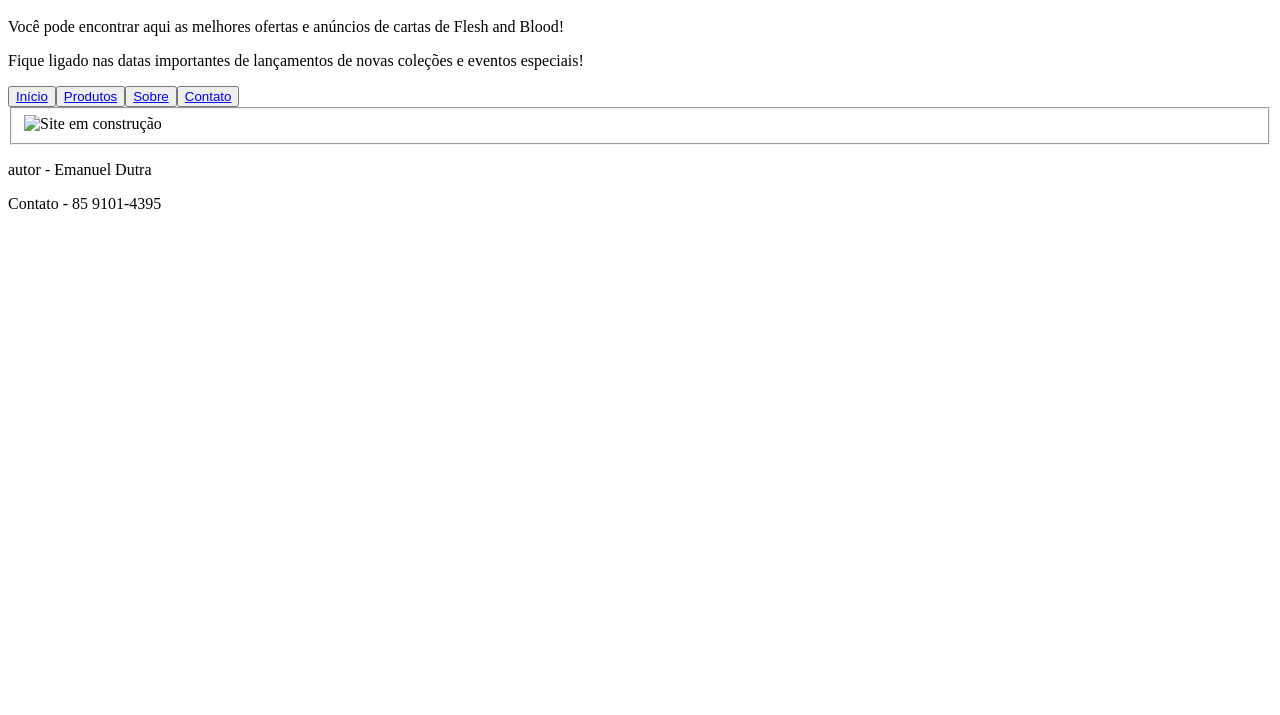
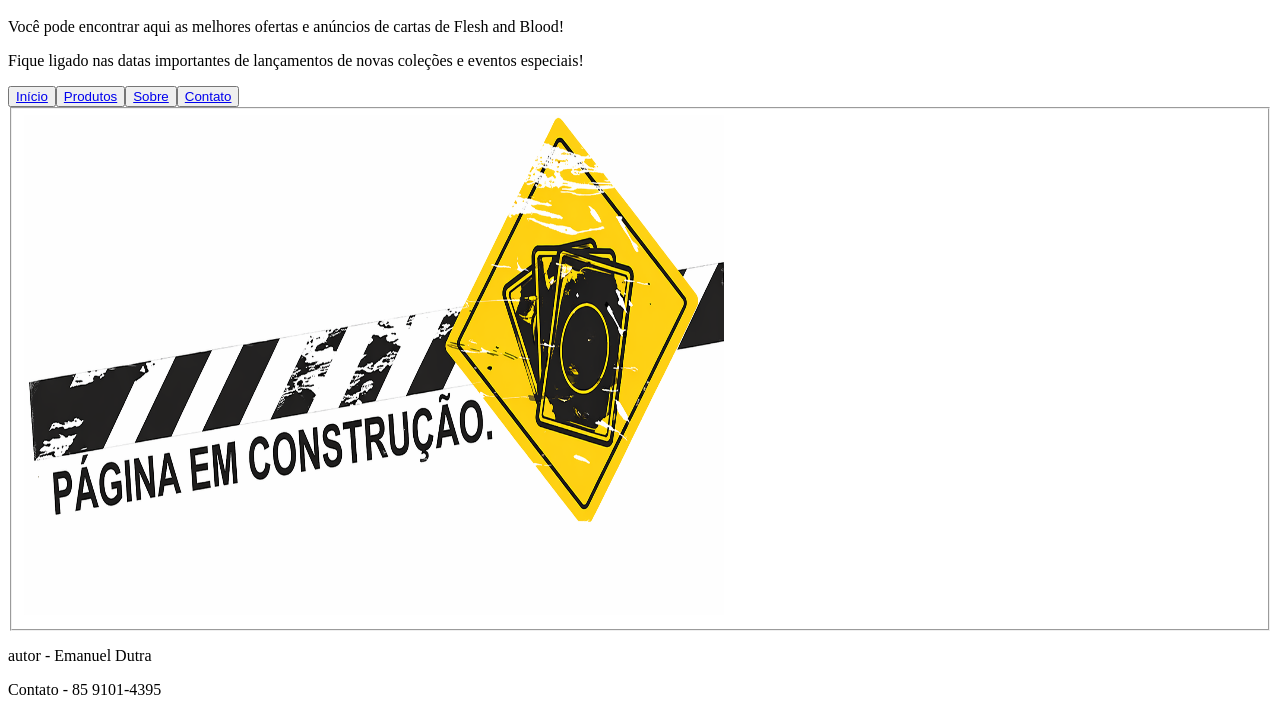
Before and after one commit to Emanuel-Dutra/trabalho_HTML, a plain HTML site: page index.html in a window 1280 px wide. Shown: the part 101-816 px from the top of the page. Drawn offline with Linux system fonts and the light colour scheme.

Commit message:
Fix image source and alt text in index.html
Updated image source and alt text for construction image.

```diff
--- a/index.html
+++ b/index.html
@@ -22,7 +22,7 @@
             </header>
 
         <fieldset>
-            <img src="src/img/construcao.png" alt="Site em construção" width="700" height="500">
+            <img src="src/img/site_em_construção.png" alt="site em construção" width="700px" height="500px">
         </fieldset>
 
          <footer>
```
